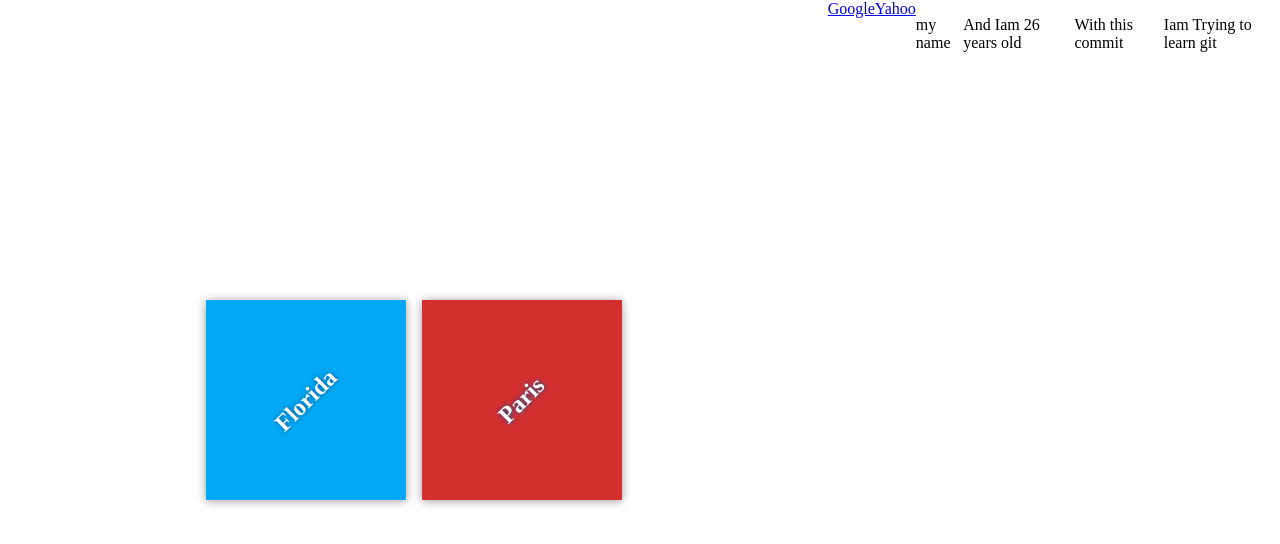
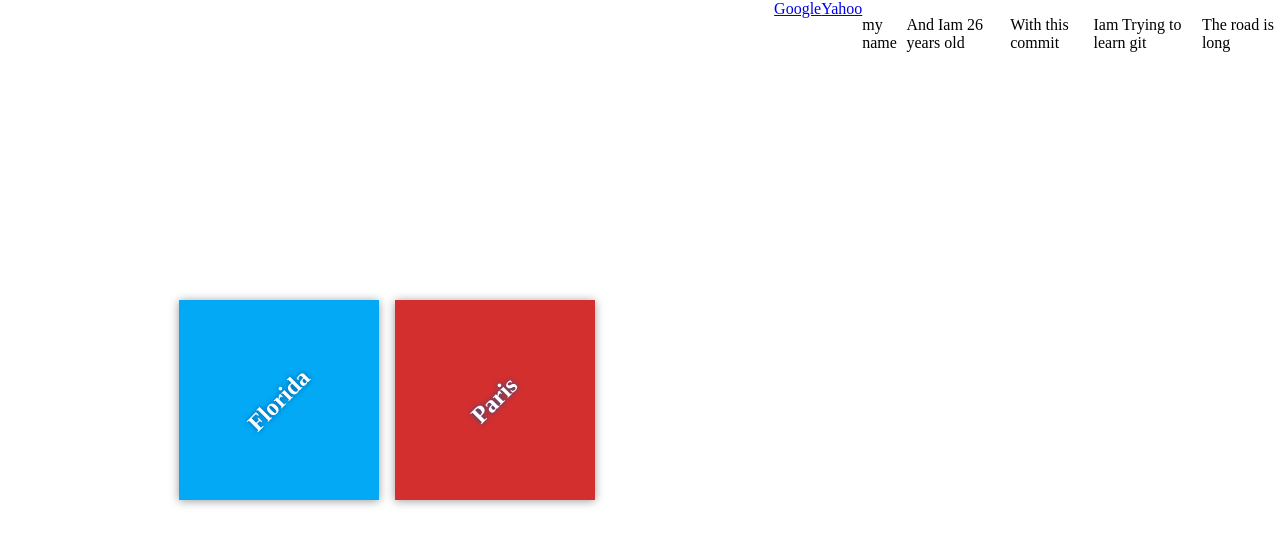
Before and after one commit to Islamsulaiman/my-travel-plans, a plain HTML site: page index.html in a window 1280 px wide. Drawn offline with Linux system fonts and the light colour scheme.

Commit message:
learning step 3

```diff
--- a/index.html
+++ b/index.html
@@ -25,6 +25,7 @@
     <p>And Iam 26 years old</p>
     <p>With this commit</p>
     <p>Iam Trying to learn git</p>
+    <p> The road is long</p>
 
 </body>
 </html>
```
